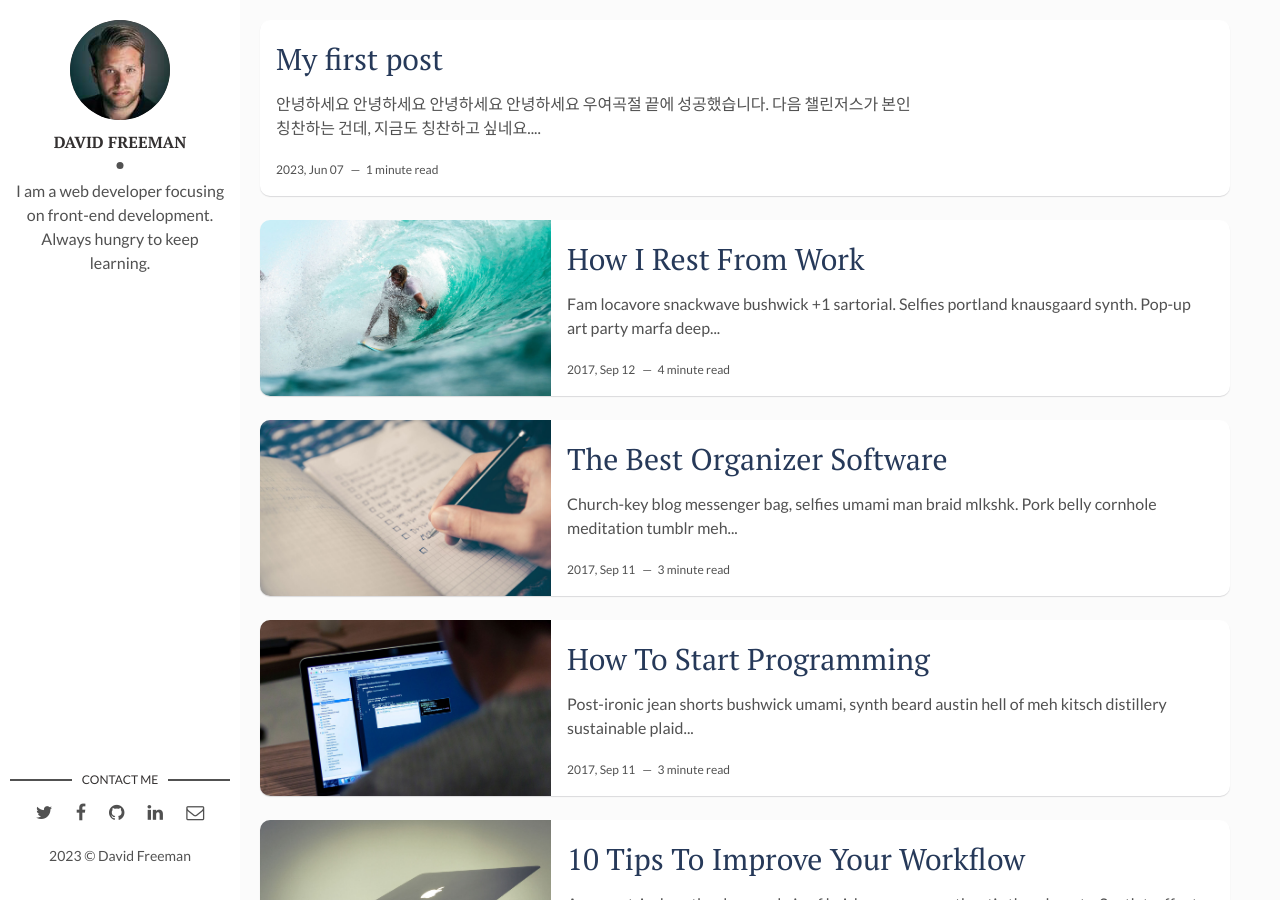
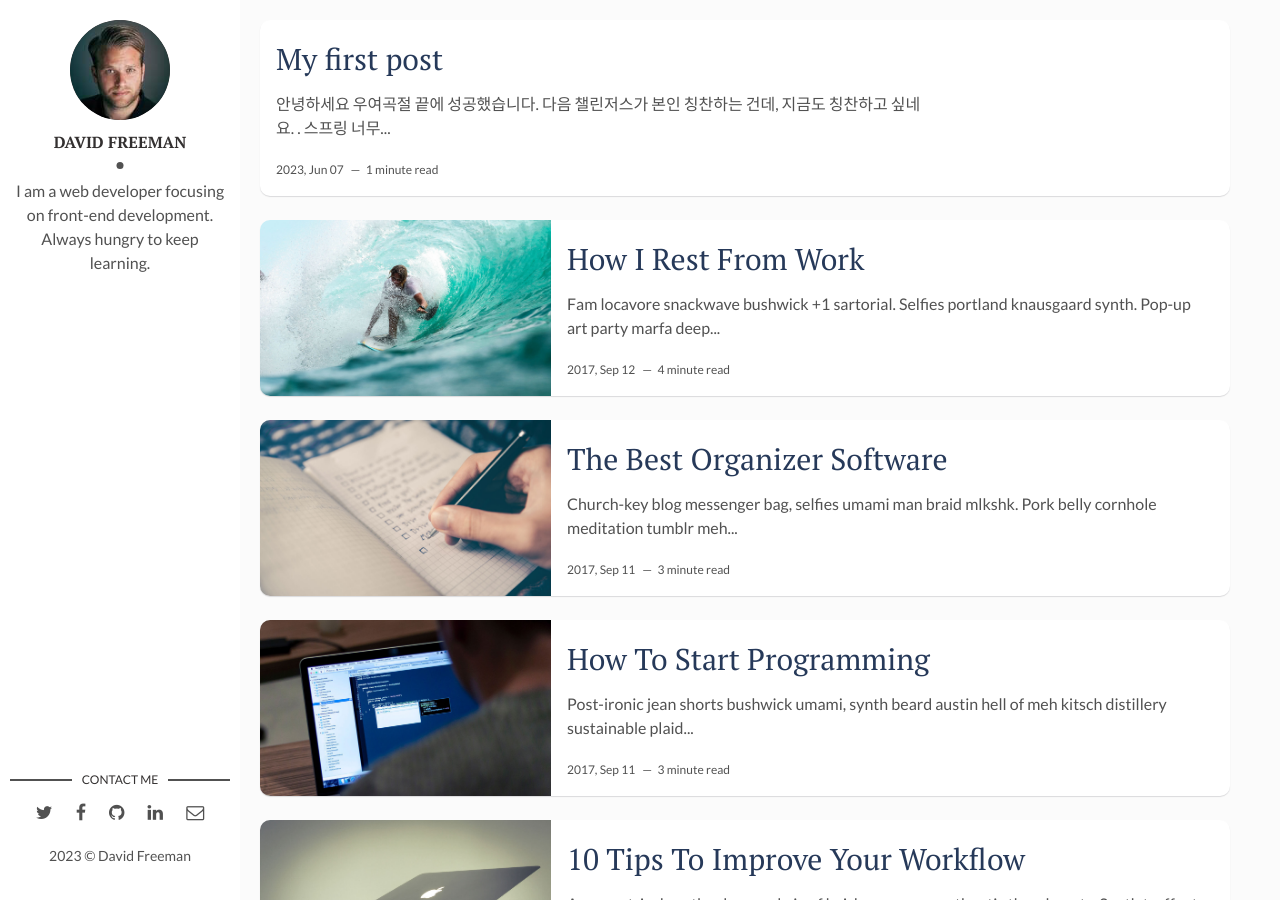
Before and after one commit to 2hapu/2hapu.github.io, a Jekyll site: the page built from index.html, in a window 1280 px wide and 900 px high. Built offline with Jekyll 4.4.1, drawn with Linux system fonts in a browser that asks for light colours; the list of posts is cut into pages by our own code.

Commit message:
feat: update url

```diff
--- a/_config.yml
+++ b/_config.yml
@@ -1,11 +1,11 @@
-title: Hello, world! I'm David Freeman
+title: Yongjun's blog
 description: > # this means to ignore newlines until "baseurl:"
   Write an awesome description for your new site here. You can edit this
   line in _config.yml. It will appear in your document head meta (for
   Google search results) and in your feed.xml site description.
 permalink: ':title/'
-baseurl: "/flexible-jekyll" # the subpath of your site, e.g. /blog
-url: "" # the base hostname & protocol for your site, e.g. http://example.com
+baseurl: "/2hapu.github.io"
+url: "https://2hapu.github.io"
 site-twitter: #if your site has a twitter account, enter it here
 
 # Author Settings
--- a/_posts/2023-06-07-my-first-post.markdown
+++ b/_posts/2023-06-07-my-first-post.markdown
@@ -7,9 +7,6 @@ tags: [블로그, 시작]
 ---
 ---
 # 안녕하세요
-## 안녕하세요
-### 안녕하세요
-#### 안녕하세요
 
 우여곡절 끝에 성공했습니다. <br>
 다음 챌린저스가 본인 칭찬하는 건데, 지금도 칭찬하고 싶네요. .
```
